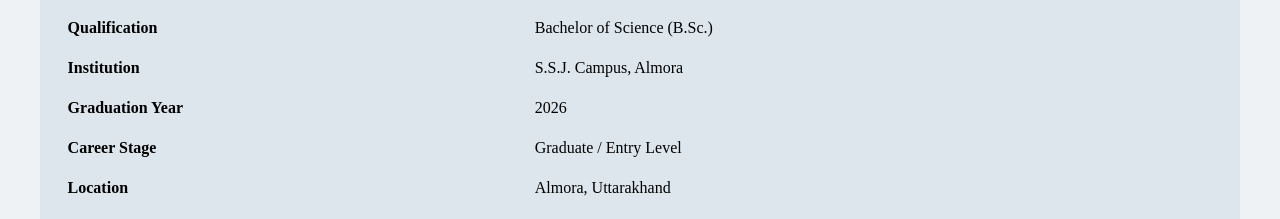
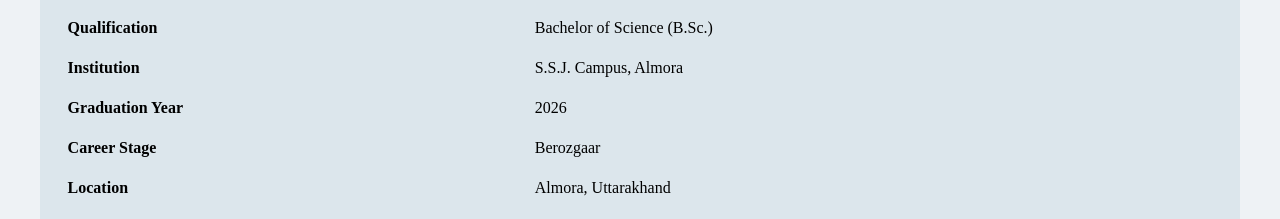
Before and after one commit to negiji0001/CV, a plain HTML site: page index.html in a window 1280 px wide. Shown: the part 880-1099 px from the top of the page. Drawn offline with Linux system fonts and the light colour scheme.

Commit message:
Update index.html

```diff
--- a/index.html
+++ b/index.html
@@ -149,7 +149,7 @@
                             </tr>
                             <tr>
                                 <td><b>Career Stage</b></td>
-                                <td>Graduate / Entry Level</td>
+                                <td>Berozgaar</td>
                             </tr>
                             <tr>
                                 <td><b>Location</b></td>
```
